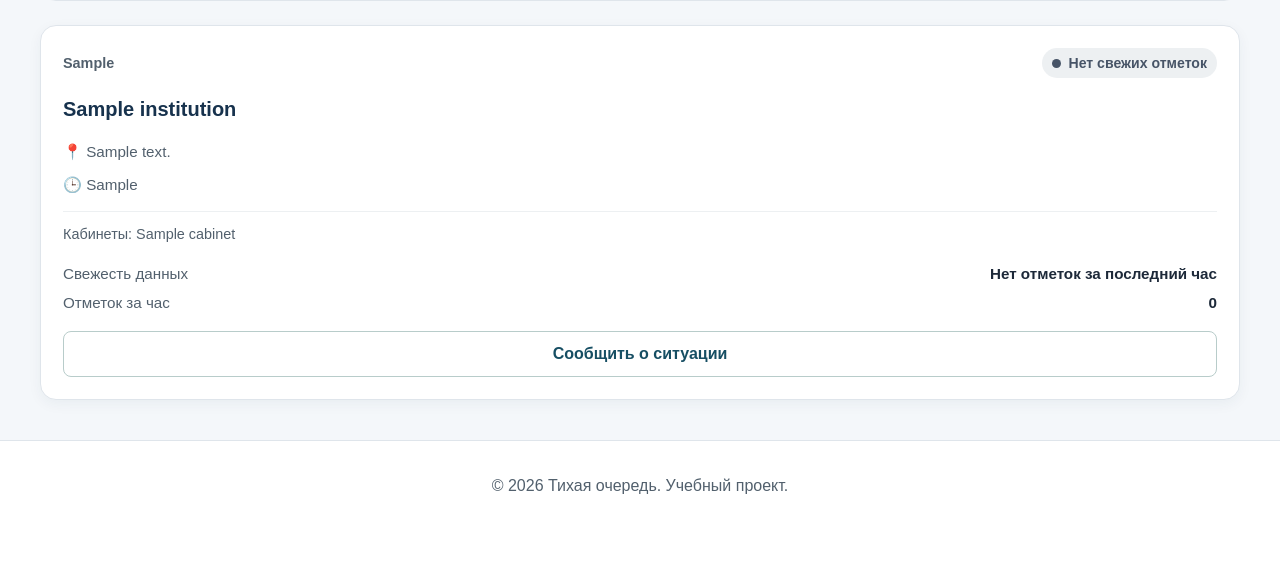
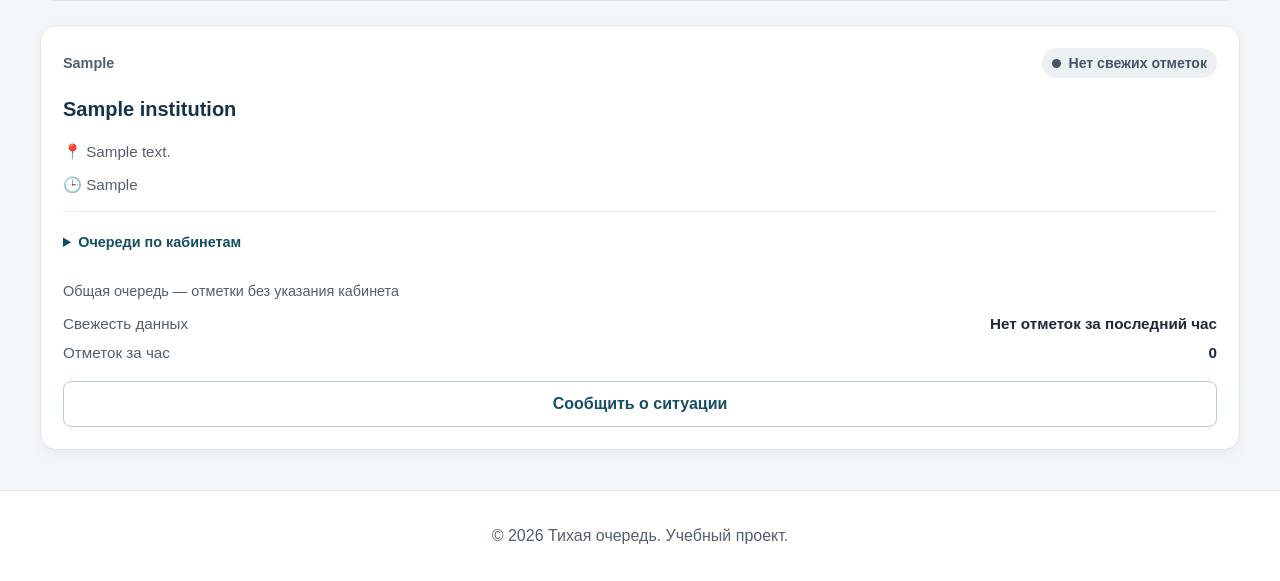
Before and after one commit to Kirilll555/quiet-queue, a Django app: page / in a window 1280 px wide. Shown: the part 788-1369 px from the top of the page. Before the commit the page ends 1282 px from the top, so only its background shows below. Run offline with Django 5.2, Linux system fonts and the light colour scheme; tables that the repository leaves empty hold one stand-in row (values such as "Sample post").

Commit message:
Разделено отображение общей очереди и очередей кабинетов

```diff
--- a/pages/templates/pages/index.html
+++ b/pages/templates/pages/index.html
@@ -2,7 +2,7 @@
 {% load static %}
 
 {% block extra_css %}
-    <link rel="stylesheet" href="{% static 'css/index_styles.css' %}">
+        <link rel="stylesheet" href="{% static 'css/index_styles.css' %}?v=2">
 {% endblock %}
 
 {% block title %}Главная — Тихая очередь{% endblock %}
@@ -82,14 +82,41 @@
                     <p class="institution-address">📍 {{ institution.address }}</p>
                     <p class="institution-hours">🕒 {{ institution.working_hours }}</p>
 
-                    <div class="institution-cabinets">
-                        Кабинеты:
-                        {% for cabinet in institution.cabinets.all %}
-                            {{ cabinet.name }}{% if not forloop.last %}, {% endif %}
-                        {% empty %}
-                            Нет данных
-                        {% endfor %}
-                    </div>
+                    <details class="institution-cabinets">
+                        <summary>Очереди по кабинетам</summary>
+
+                        <div class="cabinet-list">
+                            {% for cabinet in institution.queue_cabinets %}
+                                <div class="cabinet-item">
+                                    <strong>{{ cabinet.name }}</strong>
+
+                                    {% if cabinet.cabinet_type %}
+                                        <span>{{ cabinet.cabinet_type }}</span>
+                                    {% endif %}
+
+                                    <span class="status-pill status-pill--{{ cabinet.queue_level }}">
+                                        <span class="status-dot" aria-hidden="true"></span>
+                                        {{ cabinet.queue_label }}
+                                    </span>
+
+                                    <span>
+                                        {% if cabinet.reports_count %}
+                                            Последняя отметка: {{ cabinet.updated_label }}.
+                                            Отметок за час: {{ cabinet.reports_count }}.
+                                        {% else %}
+                                            {{ cabinet.updated_label }}
+                                        {% endif %}
+                                    </span>
+                                </div>
+                            {% empty %}
+                                <p>Кабинеты пока не добавлены.</p>
+                            {% endfor %}
+                        </div>
+                    </details>
+
+                    <p class="general-queue-label">
+                        Общая очередь — отметки без указания кабинета
+                    </p>
 
                     <div class="institution-card-details">
                         <p>
--- a/pages/views.py
+++ b/pages/views.py
@@ -3,6 +3,7 @@ from django.shortcuts import redirect, render, get_object_or_404
 from django.urls import reverse
 from datetime import timedelta
 from django.utils import timezone
+from django.db.models import Prefetch
 
 from .models import Cabinet, Institution, QueueReport, InstitutionRequest
 
@@ -10,8 +11,13 @@ from .models import Cabinet, Institution, QueueReport, InstitutionRequest
 def index(request):
     query = request.GET.get("q", "").strip()
     category = request.GET.get("category", "").strip()
+    one_hour_ago = timezone.now() - timedelta(hours=1)
 
-    institutions = Institution.objects.all()
+    recent_reports = QueueReport.objects.filter(
+        created_at__gte=one_hour_ago
+    ).order_by("-created_at", "-id")
+
+    institutions = Institution.objects.order_by("name")
 
     if query:
         institutions = institutions.filter(name__icontains=query)
@@ -19,22 +25,53 @@ def index(request):
     if category:
         institutions = institutions.filter(category=category)
 
-    one_hour_ago = timezone.now() - timedelta(hours=1)
+    institutions = institutions.prefetch_related(
+        Prefetch(
+            "reports",
+            queryset=recent_reports,
+            to_attr="recent_reports",
+        ),
+        Prefetch(
+            "cabinets",
+            queryset=Cabinet.objects.order_by("name"),
+            to_attr="queue_cabinets",
+        ),
+    )
 
-    for inst in institutions:
-        reports = inst.reports.filter(created_at__gte=one_hour_ago)
-        latest_report = reports.first()
+    def set_queue_status(target, reports):
+        target.reports_count = len(reports)
 
-        inst.reports_count = reports.count()
+        if reports:
+            latest_report = reports[0]
+            target.queue_level = latest_report.queue_level
+            target.queue_label = latest_report.get_queue_level_display()
+            target.updated_label = timezone.localtime(
+                latest_report.created_at
+            ).strftime("%H:%M")
+        else:
+            target.queue_level = "unknown"
+            target.queue_label = "Нет свежих отметок"
+            target.updated_label = "Нет отметок за последний час"
 
-        if latest_report:
-            inst.queue_level = latest_report.queue_level
-            inst.queue_label = latest_report.get_queue_level_display()
-            inst.updated_label = timezone.localtime(latest_report.created_at).strftime("%H:%M")
-        else:
-            inst.queue_level = "unknown"
-            inst.queue_label = "Нет свежих отметок"
-            inst.updated_label = "Нет отметок за последний час"
+    for institution in institutions:
+        general_reports = []
+        reports_by_cabinet = {}
+
+        for report in institution.recent_reports:
+            if report.cabinet_id is None:
+                general_reports.append(report)
+            else:
+                reports_by_cabinet.setdefault(
+                    report.cabinet_id, []
+                ).append(report)
+
+        set_queue_status(institution, general_reports)
+
+        for cabinet in institution.queue_cabinets:
+            set_queue_status(
+                cabinet,
+                reports_by_cabinet.get(cabinet.id, []),
+            )
 
     return render(request, "pages/index.html", {
         "institutions": institutions,
--- a/static/css/index_styles.css
+++ b/static/css/index_styles.css
@@ -289,3 +289,39 @@
         width: 100%;
     }
 }
+
+.institution-cabinets summary {
+    padding: 8px 0;
+    color: #164e63;
+    font-weight: 700;
+    cursor: pointer;
+}
+
+.cabinet-list {
+    display: grid;
+    gap: 12px;
+    margin-top: 12px;
+}
+
+.cabinet-item {
+    display: grid;
+    justify-items: start;
+    gap: 8px;
+    min-width: 0;
+    padding: 14px;
+    border: 1px solid #dfe5eb;
+    border-radius: 10px;
+    background: #f8fafc;
+}
+
+.cabinet-item > span {
+    max-width: 100%;
+    overflow-wrap: anywhere;
+}
+
+.general-queue-label {
+    margin: 0 0 12px;
+    color: #52606d;
+    font-size: 0.9rem;
+    line-height: 1.5;
+}
```
